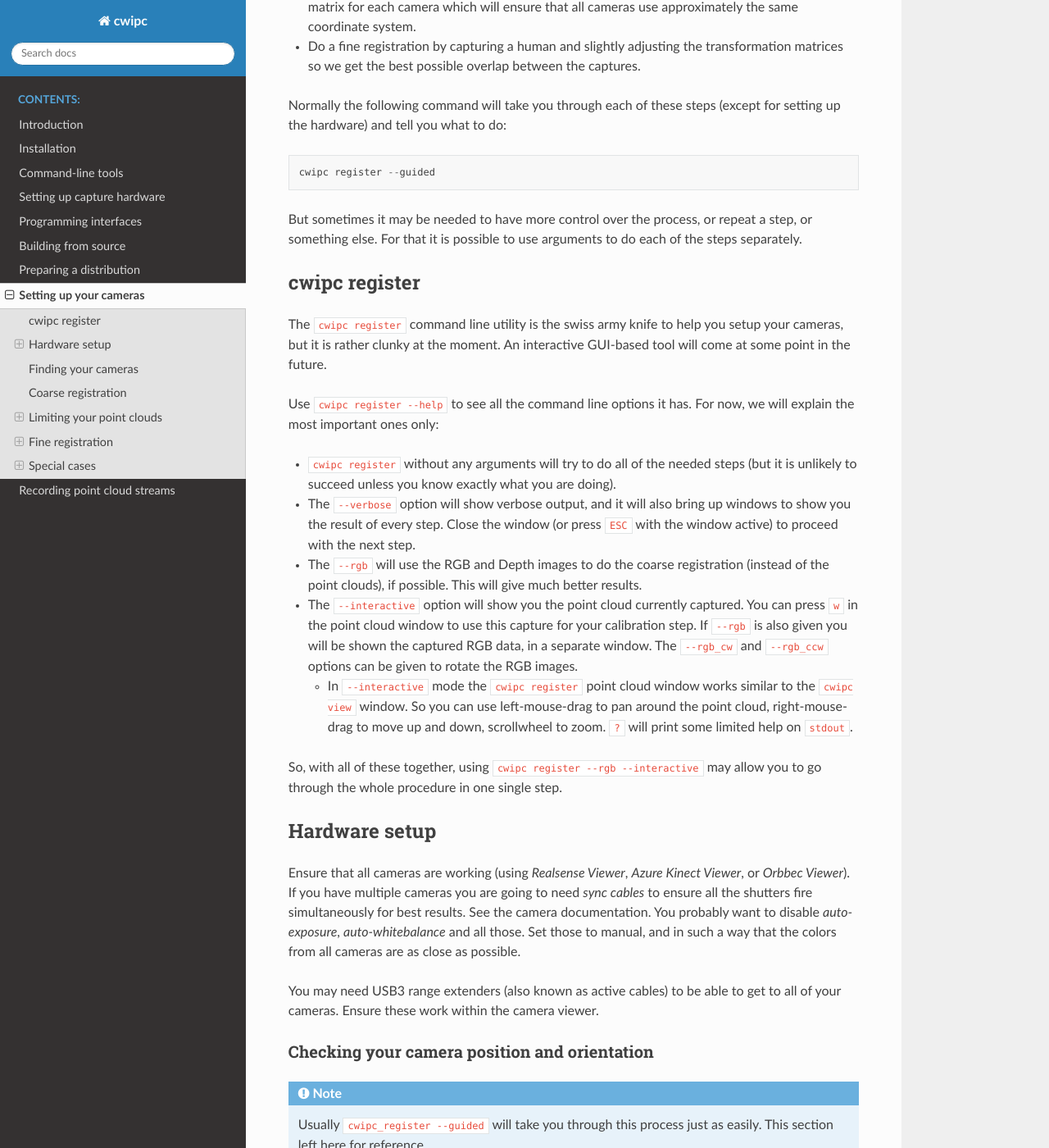
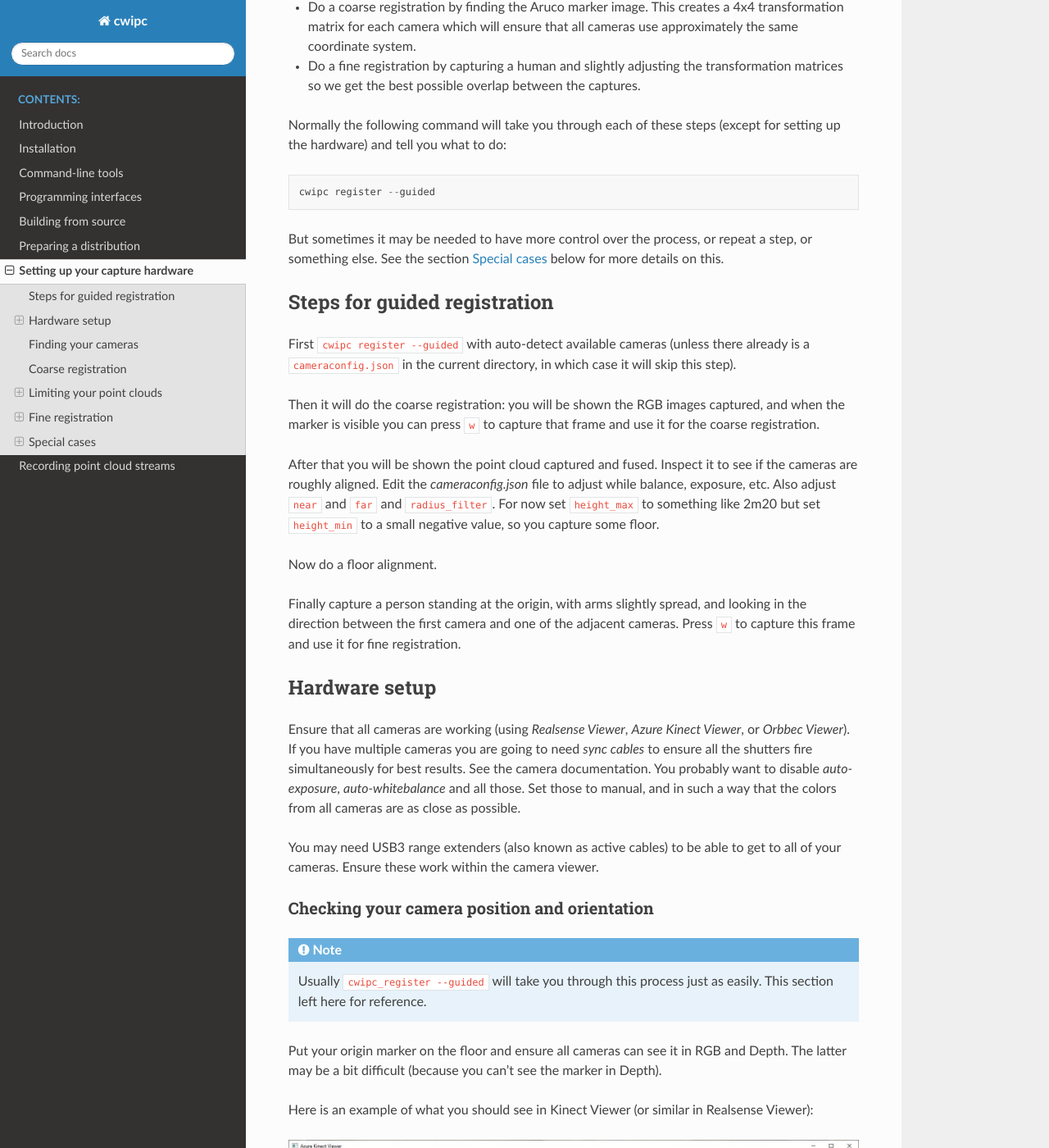
Before and after one commit to cwi-dis/cwipc, a Sphinx documentation site: the page built from docs/registration.rst, in a window 1280 px wide and 1400 px high, scrolled down 1639 px. Shown: the whole window at 82% size. Built offline with Sphinx 7.4.7 and the Read the Docs theme 3.1.0, drawn with Linux system fonts in a browser that asks for light colours; pages that are not in the unit, such as notebooks, are missing from menus; some of the changed text lies outside the part shown.

Commit message:
Documentation updated. A few bugs still need fixing, but that should be all.

```diff
--- a/docs/api-overview.rst
+++ b/docs/api-overview.rst
@@ -26,7 +26,7 @@ as the number of cameras used in the source and their positions and names.
 
 In general, the developer does not need to interact with the ``cwipc_realsense2`` or other camera
 specific APIs directly, but instead uses the ``cwipc_capturer()`` factory function to obtain a ``cwipc_activesource``.
-This method will look at the ``cameraconfig.json`` file in the current directory to determine which cameras are present and how they are configured, and return a source that captures from those cameras with the appropriate registration and synchronization.  See :doc:`hardware-setup` for more details on camera configuration.
+This method will look at the ``cameraconfig.json`` file in the current directory to determine which cameras are present and how they are configured, and return a source that captures from those cameras with the appropriate registration and synchronization.  See :doc:`registration` for more details on camera configuration.
 From some languages (such as Python and C#) you have to ensure that the capturer module for the specific camera has been loaded and has
 registered itself with the factory. The is done by importing the module and calling a method there, for example::
 
--- a/docs/cli-tools.rst
+++ b/docs/cli-tools.rst
@@ -30,7 +30,7 @@ available.
 
 If you run ``cwipc view`` without a source argument it will look for a ``cameraconfig.json`` in the current
 directory and attempt to capture from these cameras. You will first have to setup your cameras,
-see sections :doc:`hardware-setup` and :doc:`registration`.
+see section :doc:`registration`.
 
 While ``cwipc view`` is primarily intended for viewing point cloud streams (either from camera, pre-recorded or synthetic)
 there is also ``cwipc play`` which is mainly intended for viewing single point clouds::
--- a/docs/hardware-setup.rst
+++ /dev/null
@@ -1,41 +0,0 @@
-Setting up capture hardware
-============================
-
-The commonly supported depth camera families are **Azure Kinect / Kinect for Azure** (including k4a and k4abt),
-**Intel RealSense** (D4xx/Rs2), and **Orbbec Femto** series cameras.  This section gives general advice; detailed calibration workflows are in :doc:`registration`.
-
-General recommendations
------------------------
-
-* Use a stable mounting rig or tripod; avoid vibrations.
-* Connect each camera to a dedicated USB 3.0 port / hub.
-* Keep firmware and drivers up to date (see vendor documentation).
-
-.. note::
-   Detailed hardware setup guides with photos (cable diagrams, tripod configurations, multi-camera rigs, etc.)
-   can be added here. Please contribute your setup pictures and instructions if you have working configurations
-   to share.
-
-Registration and synchronization
----------------------------------
-
-Multi‑camera setups require accurate extrinsic calibration and time
-synchronization.  The ``cwipc_register`` tool walks you through capturing
-chessboard patterns from each device and generating a ``cameraconfig.json`` file
-containing the registration data.
-
-For RealSense you typically run the SDK in *fisheye* mode and supply the
-intrinsics to the registration tool.  For Kinect the body tracking SDK may
-provide additional skeleton information. For Orbbec cameras, firmware and SDK
-versions should be kept up to date for optimal performance.  Refer to the example configuration in :doc:`registration`.
-
-Playback of recordings
-----------------------
-
-Both capturers support recording of raw camera streams in parallel with
-point‑cloud capture.  See :doc:`raw-recording` for
-instructions on creating and playing back these recordings.
-
-.. note::
-   Recordings are heavy on I/O; use a fast SSD especially for multi‑camera
-   systems.
--- a/docs/index.rst
+++ b/docs/index.rst
@@ -15,7 +15,6 @@ The github project page is at <https://github.com/cwi-dis/cwipc>.
    introduction
    installation
    cli-tools
-   hardware-setup
    api-overview
    build-from-source
    distribution
--- a/docs/registration.rst
+++ b/docs/registration.rst
@@ -1,22 +1,22 @@
-Setting up your cameras
-=======================
+Setting up your capture hardware
+================================
+
+.. note::
+
+   We are working on a much more extensive document, which will also explain how to setup your space, procure equipment, etc.
+   Contact us if you are interested in helping us write or debug this document.
 
 Currently *cwipc* supports Microsoft Kinect Azure, Intel RealSense D400 series, and Orbbec Femto series cameras.
 It also supports pre-recorded footage of those cameras, as ``.mkv`` or ``.bag`` files. See below.
 
 .. note::
-   Both types are fully supported on Windows. On Linux both types should be supported, but this has
-   not been tested recently. On Mac only the Realsense and Orbbec cameras are supported, but there are major
+   All types are fully supported on Windows. On Linux and Mac only the Realsense and Orbbec cameras are supported, but there are major
    issues at the moment for USB-conected cameras (basically you have to run everything as ``root``). Realsense and Orbbec recordings
-   are supported on Mac.
+   are supported on Mac. Ethernet-connected Orbbec cameras are fine on the Mac.
 
 The preferred way to use your cameras is to put them on tripods, in *portrait mode*, with all cameras
 having a clear view of the floor of your *origin*, the natural "central location" where your subject
 will be. But see below for situations where this is not possible.
-
-.. note::
-   For testing it may be possible that you don't have to do any registration at all, see the
-   *Head and Shoulders* section below.
 
 Here is a picture of a four-camera setup:
 
@@ -48,35 +48,22 @@ the hardware) and tell you what to do::
     cwipc register --guided
 
 But sometimes it may be needed to have more control over the process, or repeat a step, or something else.
-For that it is possible to use arguments to do each of the steps separately.
+See the section :ref:`registration_special_cases` below for more details on this.
 
-cwipc register
---------------
 
-The ``cwipc register`` command line utility is the swiss army knife to help you setup your cameras,
-but it is rather clunky at the moment. An interactive GUI-based tool will come at some point in the future.
+Steps for guided registration
+-----------------------------
 
-Use ``cwipc register --help`` to see all the command line options it has. For now, we will explain
-the most important ones only:
+First ``cwipc register --guided`` with auto-detect available cameras (unless there already is a ``cameraconfig.json`` in the current directory, in which case it will skip this step).
 
-- ``cwipc register`` without any arguments will try to do all of the needed steps (but it is unlikely to
-  succeed unless you know exactly what you are doing).
-- The ``--verbose`` option will show verbose output, and it will also bring up windows to show you the
-  result of every step. Close the window (or press ``ESC`` with the window active) to proceed with
-  the next step.
-- The ``--rgb`` will use the RGB and Depth images to do the coarse registration (instead of the point clouds),
-  if possible. This will give much better results.
-- The ``--interactive`` option will show you the point cloud currently captured. You can press ``w`` in the
-  point cloud window to use this capture for your calibration step. If ``--rgb`` is also given you will be
-  shown the captured RGB data, in a separate window. The ``--rgb_cw`` and ``--rgb_ccw`` options can be given
-  to rotate the RGB images.
+Then it will do the coarse registration: you will be shown the RGB images captured, and when the marker is visible you can press ``w`` to capture that frame and use it for the coarse registration.
 
-  - In ``--interactive`` mode the ``cwipc register`` point cloud window works similar to the ``cwipc view``
-    window. So you can use left-mouse-drag to pan around the point cloud, right-mouse-drag to move up and
-    down, scrollwheel to zoom. ``?`` will print some limited help on ``stdout``.
+After that you will be shown the point cloud captured and fused. Inspect it to see if the cameras are roughly aligned. Edit the `cameraconfig.json` file to adjust while balance, exposure, etc.
+Also adjust ``near`` and ``far`` and ``radius_filter``. For now set ``height_max`` to something like 2m20 but set ``height_min`` to a small negative value, so you capture some floor.
 
-So, with all of these together, using ``cwipc register --rgb --interactive`` may allow you to go through
-the whole procedure in one single step.
+Now do a floor alignment.
+
+Finally capture a person standing at the origin, with arms slightly spread, and looking in the direction between the first camera and one of the adjacent cameras. Press ``w`` to capture this frame and use it for fine registration.
 
 Hardware setup
 --------------
@@ -244,10 +231,31 @@ After all the steps have been done you should be able to get point clouds like t
 .. figure:: images/calibrated.jpg
    :alt: Calibrated point cloud captured with cwipc view
 
+.. _registration_special_cases:
 Special cases
 -------------
 
-Here are some odds and ends that did not fit anywhere else.
+Setting up specific camera types
+^^^^^^^^^^^^^^^^^^^^^^^^^^^^^^^^
+
+If you have multiple camera types attached you can specify which type of camera you want to register with the ``--kinect``, ``--realsense``, or ``--orbbec`` options::
+
+   cwipc register --kinect --guided
+
+The camera type is only needed while finding the cameras, so after an initial ``cameraconfig.json`` has been created it is no longer needed.
+
+Setting up a recording
+^^^^^^^^^^^^^^^^^^^^^^
+
+If you have created a recording recently, according to the guidelines in :doc:`raw-recording`, there is no need to do a registration: the
+``cameraconfig.json`` file in the recording directory already contains all the necessary information.
+
+But if you have created a recording in the past, and you only have a directory with the raw ``.mkv`` or ``.bag`` files, you can create a ``cameraconfig.json`` for this recording with the following steps::
+
+   cwipc register --guided /path/to/recording
+
+Your recording should have captured the origin marker at some point, and also contain at least one capture that is suitable for fine registration (i.e. a person standing at the origin, with arms slightly spread, and looking in the direction between the first camera and one of the adjacent cameras).
+
 
 Registering head-and-shoulders shots
 ^^^^^^^^^^^^^^^^^^^^^^^^^^^^^^^^^^^^^
@@ -268,23 +276,6 @@ Here is a picture of the setup and the resulting point cloud in ``cwipc view``:
 
 This is useful for developer testing, but it may also be usable for virtual meetings, etc.
 
-Registering pre-recorded footage
-^^^^^^^^^^^^^^^^^^^^^^^^^^^^^^^^^
-
-If you have pre-recorded footage (``.mkv`` files for Kinect, ``.bag`` files for RealSense, or Orbbec native formats)
-and you have captured some sort of a marker (either the Aruco origin marker, or the older four-color-corner marker)
-you can create a ``cameraconfig.json`` for this recording:
-
-- Put all your files in a single directory, lets say ``new-recording``.
-- In that directory, run ``cwipc register --noregister new-recording``. This will create the initial
-  ``cameraconfig.json`` inside that directory, with references to all the recording files.
-
-  - **NOTE**: if you still have access to the original ``cameraconfig.json`` that was used to capture
-    the recording it is better to manually copy that file here and edit it to become a config for
-    a recording. Details will be added here at some point.
-
-- In that directory, run ``cwipc register --guided``. But note that you cannot change any of the
-  hardware parameters, such as ``fps`` or capture width and height.
 
 Registering large spaces
 ^^^^^^^^^^^^^^^^^^^^^^^^^
@@ -332,3 +323,36 @@ You must now select 4 points (with shift-left-click) in a specific order:
 
 Inspect the result of this coarse calibration with ``cwipc view``, and make double-sure that the
 blue, red and green axes are pointing in the right direction (see image above).
+
+cwipc register other arguments
+^^^^^^^^^^^^^^^^^^^^^^^^^^^^^^
+
+The ``cwipc register`` command line utility is the swiss army knife to help you setup your cameras,
+but it is rather clunky at the moment. An interactive GUI-based tool will come at some point in the future.
+
+Use ``cwipc register --help`` to see all the command line options it has. For now, we will explain
+the most important ones only:
+
+- ``--nofloor`` will skip the floor registration step.
+- ``--nofine`` will skip the fine registration step.
+- ``--coarse`` will do the coarse registration step even if it has already been done before.
+- ``--no-aruco`` will do the coarse registration without using the Aruco marker. You will have to select the corners of the marker manually in the point cloud viewer window, using shift-click with the mouse, and in the right order.
+- ``--correspondence`` allows to override the fine registration maximum correspondence distance.
+- ``--help_algorithms`` will list the available algorithms for coarse and fine registration, and their parameters. You can specify the algorithm to use with ``--algorithm_analyzer``, ``--algorithm_coarse`` and ``--algorithm_fine``.
+- The ``--verbose`` option will show verbose output, and it will also bring up windows to show you the
+  result of every step. Close the window (or press ``ESC`` with the window active) to proceed with
+  the next step.
+- ``cwipc register`` without any arguments will try to do all of the needed steps (but it is unlikely to
+  succeed unless you know exactly what you are doing). It will auto-capture frames, is it is unlikely to work
+  unless you also pass ``--nograb`` and provide an image.
+- The ``--interactive`` option is an older step-by=-step version of `--guided. It will show you the point cloud currently captured. You can press ``w`` in the
+  point cloud window to use this capture for your calibration step. If ``--rgb`` is also given you will be
+  shown the captured RGB data, in a separate window. The ``--rgb_cw`` and ``--rgb_ccw`` options can be given
+  to rotate the RGB images.
+
+  - In ``--interactive`` mode the ``cwipc register`` point cloud window works similar to the ``cwipc view``
+    window. So you can use left-mouse-drag to pan around the point cloud, right-mouse-drag to move up and
+    down, scrollwheel to zoom. ``?`` will print some limited help on ``stdout``.
+
+So, with all of these together, using ``cwipc register --rgb --interactive`` may allow you to go through
+the whole procedure in one single step.
```
